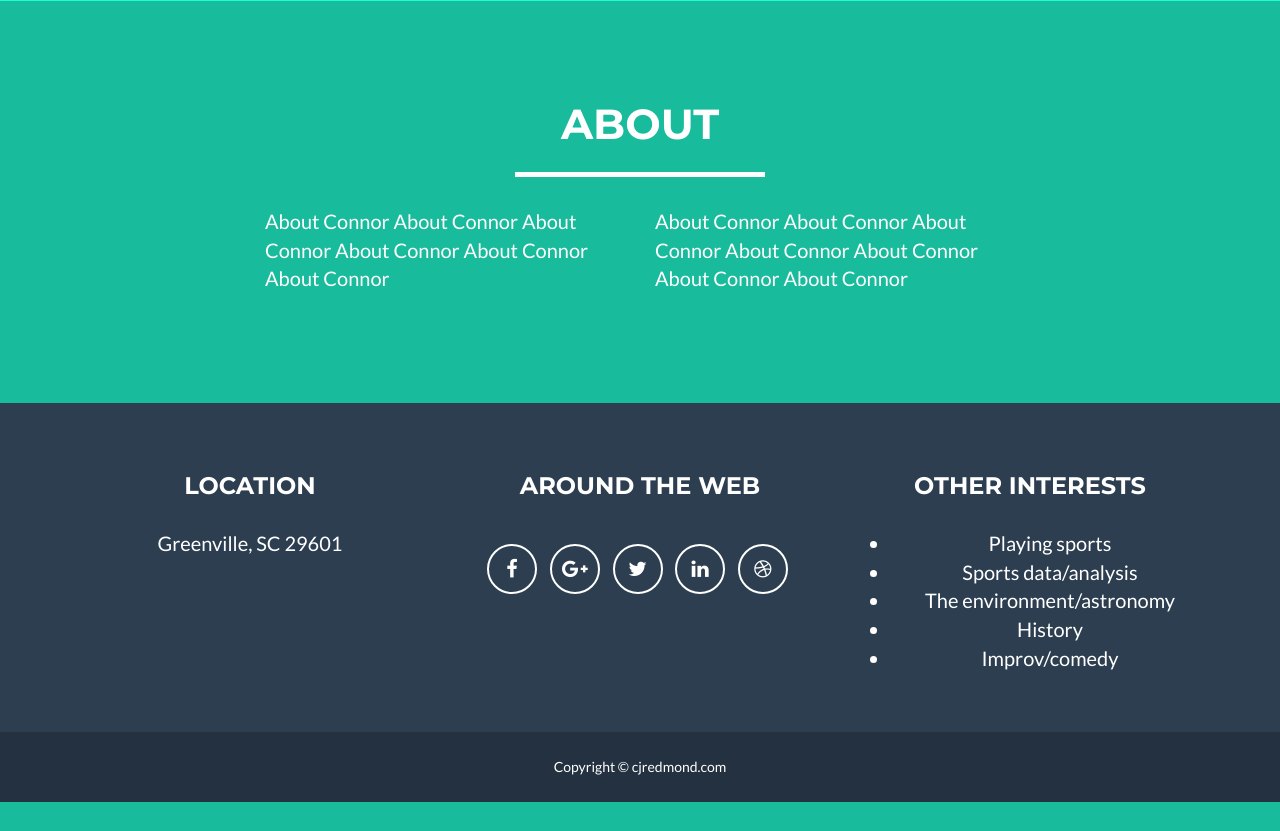
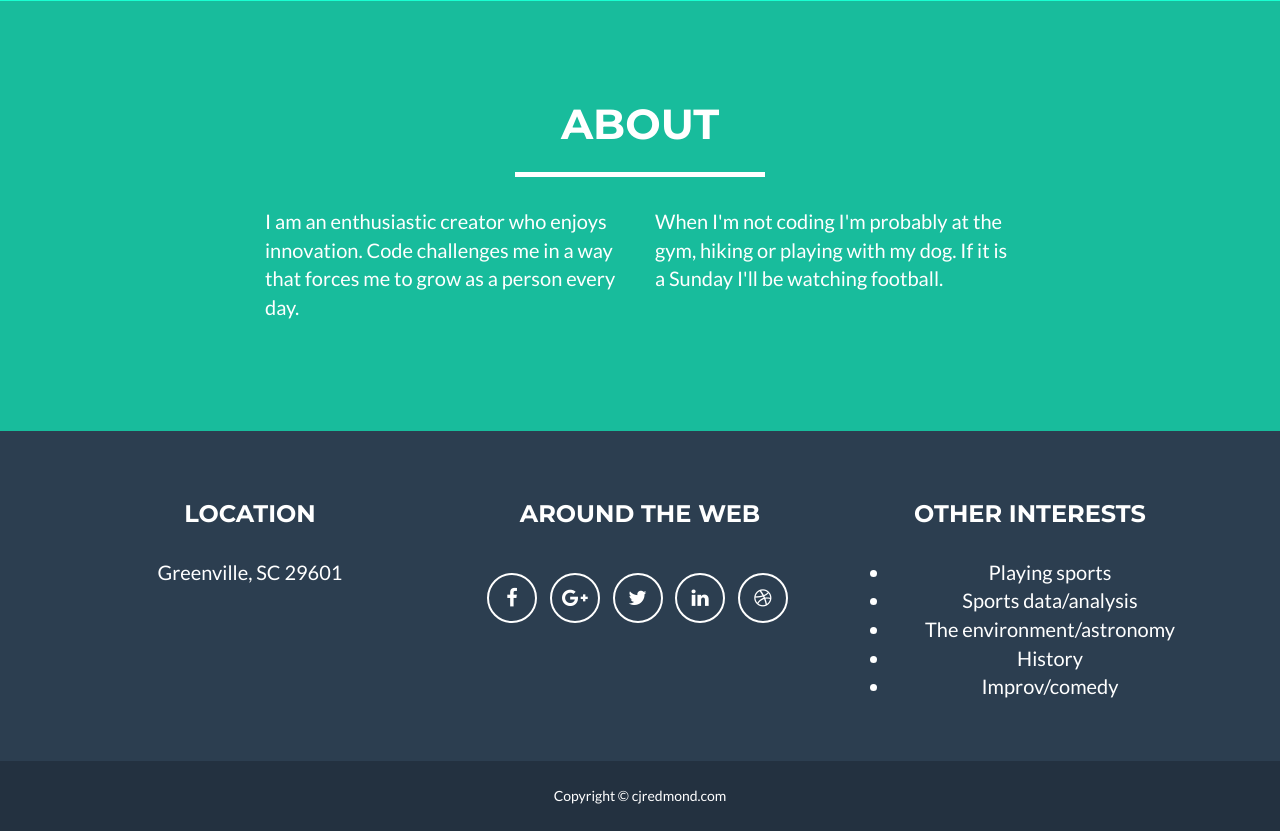
Before and after one commit to cjredmond/portfolio, a Django app: page / in a window 1280 px wide. Shown: the part 2124-2955 px from the top of the page. Before the commit the page ends 2926 px from the top, so only its background shows below. Run offline with Django 3.2, Linux system fonts and the light colour scheme; some libraries are stand-ins or nearby versions.

Commit message:
added about section

```diff
--- a/templates/index.html
+++ b/templates/index.html
@@ -225,10 +225,10 @@
             </div>
             <div class="row">
                 <div class="col-lg-4 col-lg-offset-2">
-                    <p>About Connor About Connor About Connor About Connor About Connor About Connor</p>
+                    <p>I am an enthusiastic creator who enjoys innovation. Code challenges me in a way that forces me to grow as a person every day. </p>
                 </div>
                 <div class="col-lg-4">
-                    <p>About Connor About Connor About Connor About Connor About Connor About Connor About Connor</p>
+                    <p>When I'm not coding I'm probably at the gym, hiking or playing with my dog. If it is a Sunday I'll be watching football.</p>
                 </div>
             </div>
         </div>
@@ -300,10 +300,10 @@
                         <h3>Around the Web</h3>
                         <ul class="list-inline">
                             <li>
-                                <a href="#" class="btn-social btn-outline"><i class="fa fa-fw fa-facebook"></i></a>
+                                <a href="https://github.com/cjredmond" class="btn-social btn-outline"><i class="fa fa-fw fa-facebook"></i></a>
                             </li>
                             <li>
-                                <a href="#" class="btn-social btn-outline"><i class="fa fa-fw fa-google-plus"></i></a>
+                                <a href="https://www.linkedin.com/in/connor-redmond-14a35642?trk=nav_responsive_tab_profile" class="btn-social btn-outline"><i class="fa fa-fw fa-google-plus"></i></a>
                             </li>
                             <li>
                                 <a href="#" class="btn-social btn-outline"><i class="fa fa-fw fa-twitter"></i></a>
```
